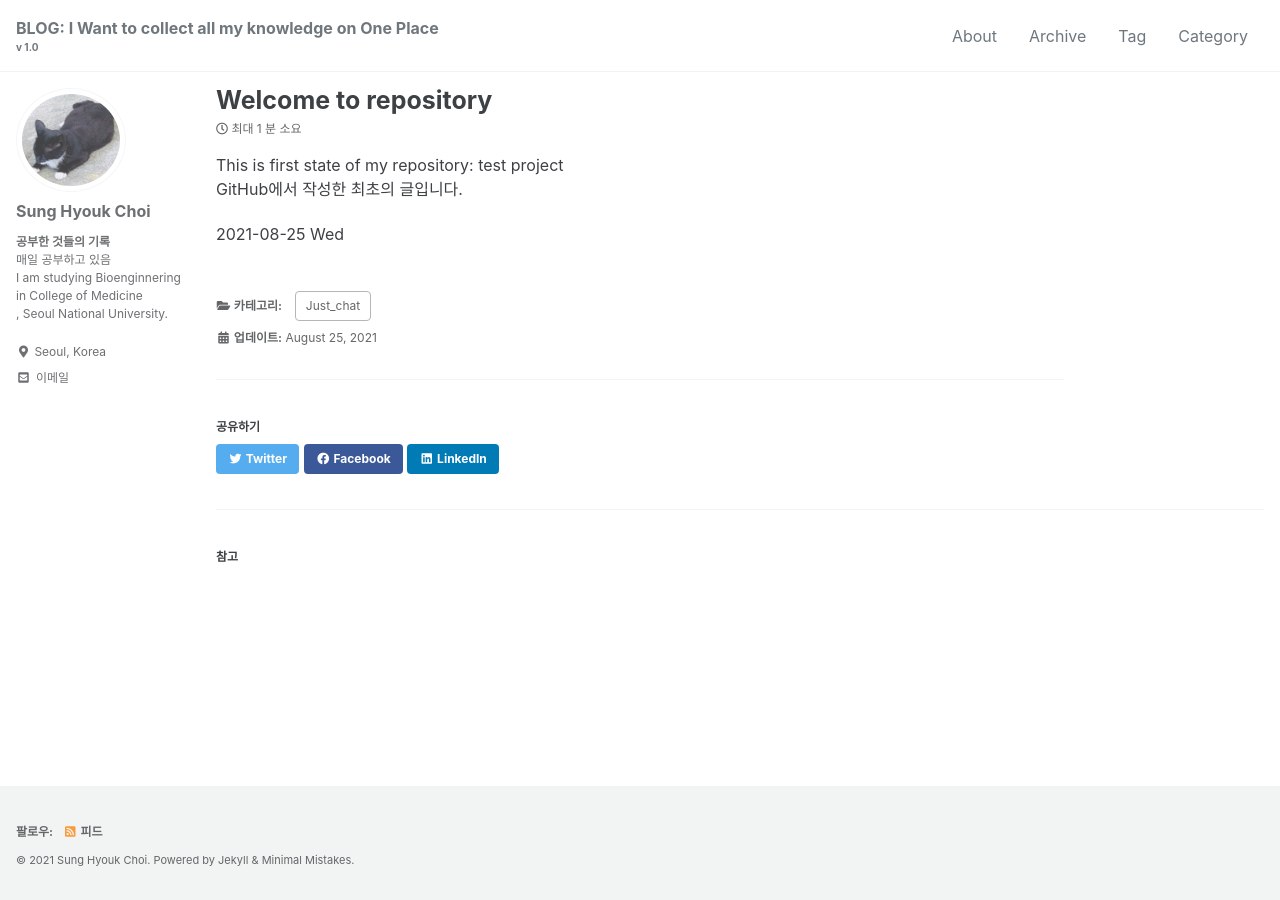
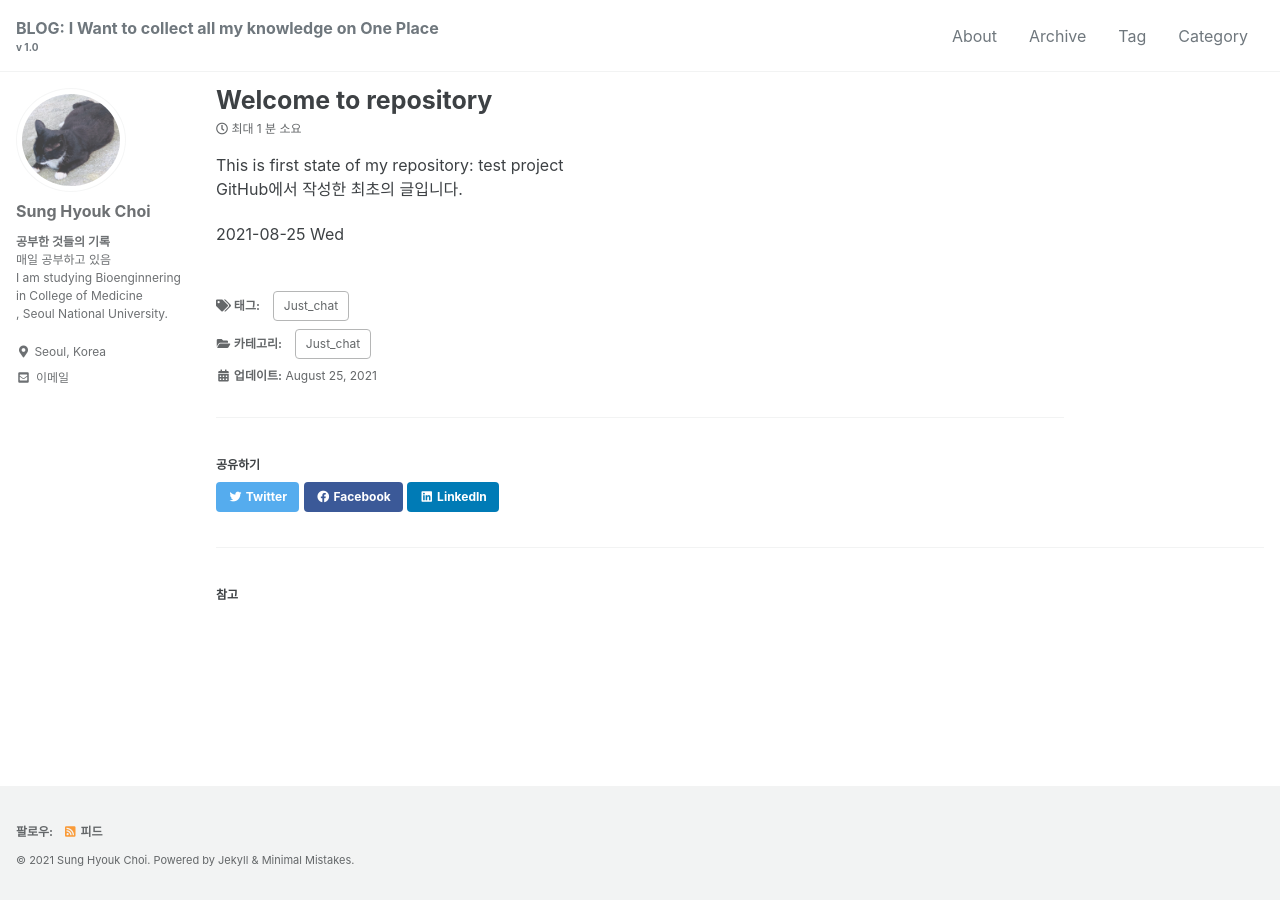
Before and after one commit to sunghyouk/sunghyouk.github.io, a Jekyll site: the page built from _posts/2021-08-25-welcome.md, in a window 1280 px wide. Built offline with Jekyll 4.4.1, drawn with Linux system fonts in a browser that asks for light colours; cached includes are drawn as plain includes.

Commit message:
Update 2021-08-25-welcome.md

```diff
--- a/_posts/2021-08-25-welcome.md
+++ b/_posts/2021-08-25-welcome.md
@@ -2,6 +2,7 @@
 title: "Welcome to repository"
 data: 2021-08-25 Wed
 category: Just_chat
+tags: [Just_chat]
 ---
 
 This is first state of my repository: test project<br>
```
